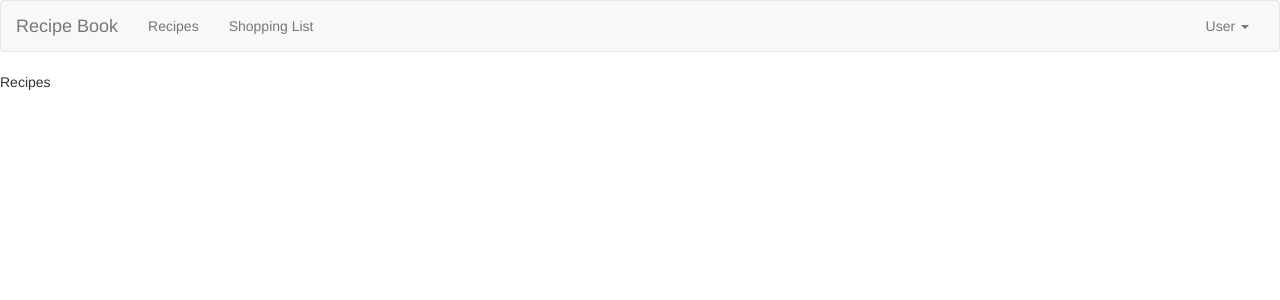
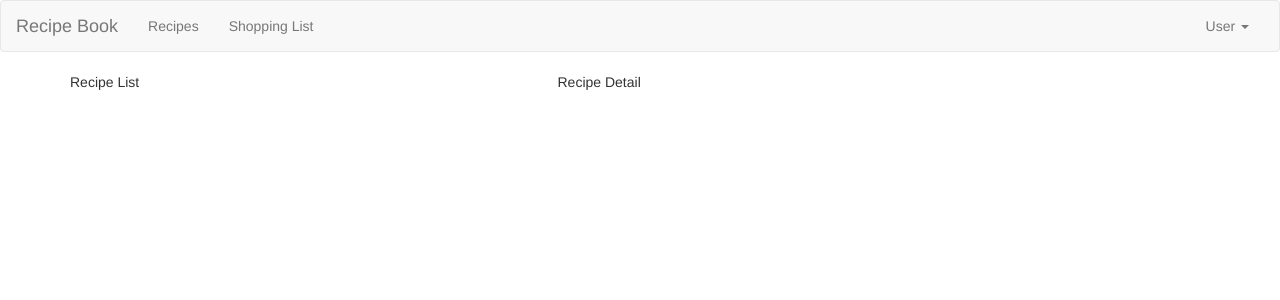
Before and after one commit to RevolutionTech/udemy-angular--recipe-book, an Angular app: page / in a window 1280 px wide. Shown: the top 300 px of the page. Built offline with nearby package versions, Linux system fonts and the light colour scheme.

Commit message:
Create initial recipe component

```diff
--- a/src/app/app.component.html
+++ b/src/app/app.component.html
@@ -1,2 +1,4 @@
 <rb-header></rb-header>
-Recipes
+<div class="container">
+  <rb-recipes></rb-recipes>
+</div>
--- a/src/app/app.module.ts
+++ b/src/app/app.module.ts
@@ -5,11 +5,13 @@ import { HttpModule } from '@angular/http';
 
 import { AppComponent } from './app.component';
 import { HeaderComponent } from './header.component';
+import { RecipesComponent } from './recipes/recipes.component';
 
 @NgModule({
   declarations: [
     AppComponent,
-    HeaderComponent
+    HeaderComponent,
+    RecipesComponent
   ],
   imports: [
     BrowserModule,
--- /dev/null
+++ b/src/app/recipes/recipes.component.html
@@ -0,0 +1,8 @@
+<div class="row">
+  <div class="col-md-5">
+    Recipe List
+  </div>
+  <div class="col-md-7">
+    Recipe Detail
+  </div>
+</div>
--- /dev/null
+++ b/src/app/recipes/recipes.component.ts
@@ -0,0 +1,14 @@
+import { Component, OnInit } from '@angular/core';
+
+@Component({
+  selector: 'rb-recipes',
+  templateUrl: './recipes.component.html'
+})
+export class RecipesComponent implements OnInit {
+
+  constructor() { }
+
+  ngOnInit() {
+  }
+
+}
```
